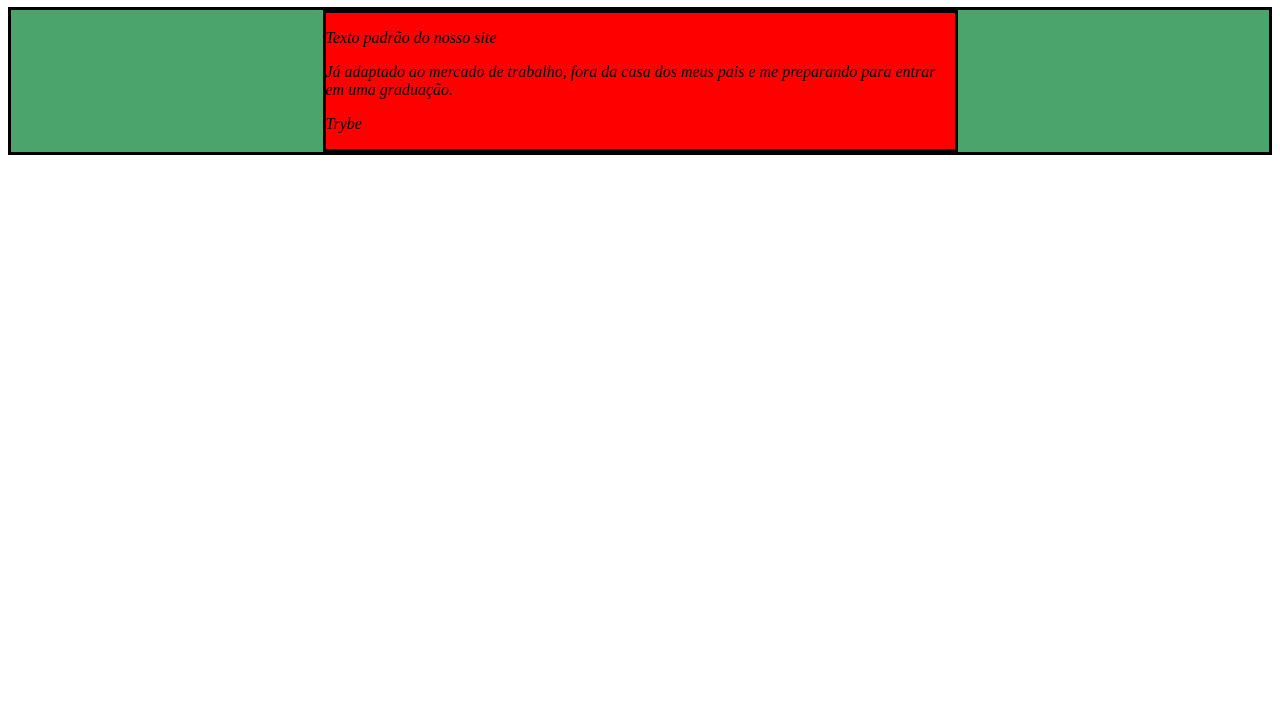
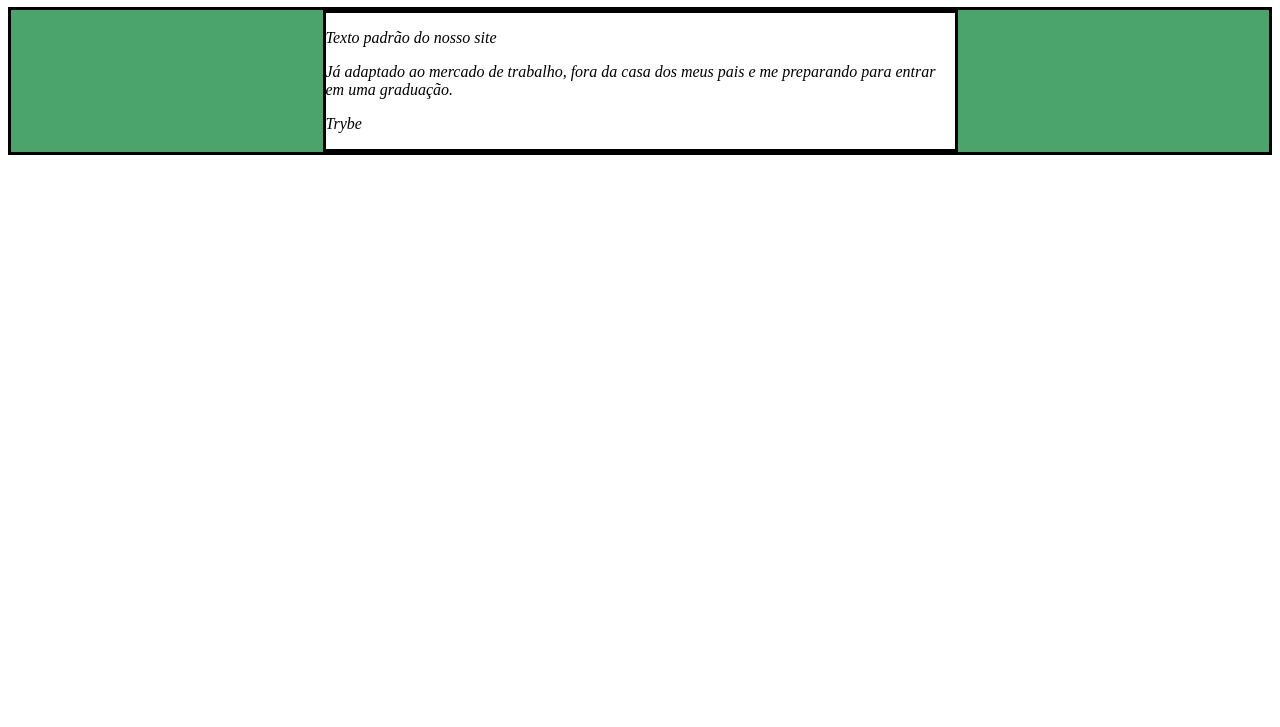
Before and after one commit to giuseppe-brandalise/trybe-exercicios, a plain HTML site: page fundamentos/bloco-5-js-DOM-eventos-e-web-storage/dia-1-js-DOM-e-seletores/index.html in a window 1280 px wide. Shown: the part 73-800 px from the top of the page. Drawn offline with Linux system fonts and the light colour scheme.

Commit message:
Exercicio 3

```diff
--- a/fundamentos/bloco-5-js-DOM-eventos-e-web-storage/dia-1-js-DOM-e-seletores/index.html
+++ b/fundamentos/bloco-5-js-DOM-eventos-e-web-storage/dia-1-js-DOM-e-seletores/index.html
@@ -64,6 +64,12 @@
           yellowSquare.style.backgroundColor = newColor;
         }
         changeToGreen();
+
+        const redSquare = document.getElementsByClassName('center-content')[0];
+        function changeToWhite() {
+          redSquare.style.backgroundColor = 'white';
+        }
+        changeToWhite()
     </script>
   </body>
 </html>
```
